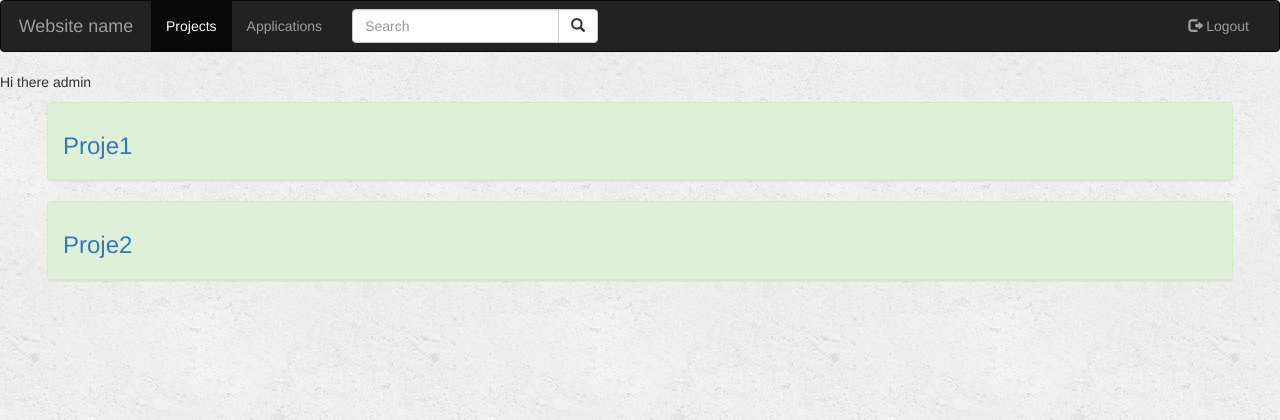
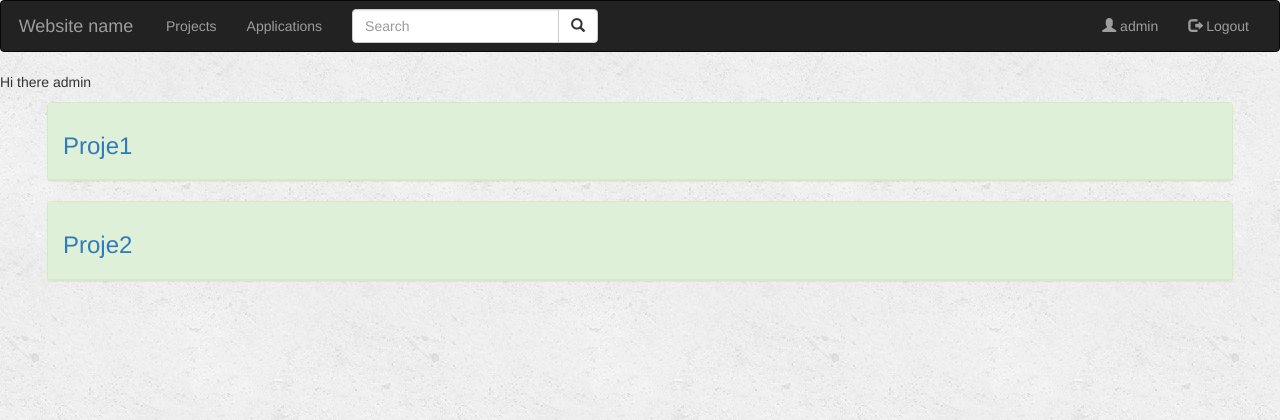
Before and after one commit to Ylmz42/Django_Application, a Django app: page /project/ in a window 1280 px wide. Shown: the top 420 px of the page. Run offline with Django 3.2, Linux system fonts and the light colour scheme; a user stored in the database is signed in; data comes from the database, SQL or seed files in the repository; both versions use the stored data as it was after the commit; some libraries are stand-ins or nearby versions.

Commit message:
log-in page changed

```diff
--- a/project/templates/project/base.html
+++ b/project/templates/project/base.html
@@ -24,7 +24,7 @@
       <!-- Items -->
       <div class="collapse navbar-collapse" id="topNavBar">
         <ul class="nav navbar-nav">
-          <li class="active"><a href="#">Projects</a></li>
+          <li class=""><a href="#">Projects</a></li>
           <li><a href="#">Applications</a></li>
         </ul>
         <form class="navbar-form navbar-left" action="{% url 'project:index' %}">
@@ -39,6 +39,7 @@
         </form>
         <ul class="nav navbar-nav navbar-right">
           {% if user.is_authenticated %}
+            <li><a href="#"><span class="glyphicon glyphicon-user"></span> {{user.username}}</a></li>
             <li><a href="http://127.0.0.1:8000/logout_user/"><span class="glyphicon glyphicon-log-out"></span> Logout</a></li>
           {% else %}
             <li class="{% block register_active %}{% endblock %}"><a href="{% url 'project:register' %}"><span class="glyphicon glyphicon-user"></span> Register</a></li>
--- a/project/templates/project/base_visitor.html
+++ b/project/templates/project/base_visitor.html
@@ -23,7 +23,7 @@
       <!-- Items -->
       <div class="collapse navbar-collapse" id="topNavBar">
         <ul class="nav navbar-nav">
-          <li class="active"><a href="#">Projects</a></li>
+          <li class=""><a href="#">Projects</a></li>
           <li><a href="#">Applications</a></li>
         </ul>
         <form class="navbar-form navbar-left" action="{% url 'project:index' %}">
--- a/project/views.py
+++ b/project/views.py
@@ -68,3 +68,15 @@ def detail(request, project_id):
     # try/Except statement
     project = get_object_or_404(Project.objects.all(), pk=project_id)
     return render(request, 'project/project_detail.html',  {'project': project})
+
+def create_project(request):
+    return
+
+def delete_project(request):
+    return
+
+def create_application(request):
+    return
+
+def delete_application(request):
+    return
```
Also changed, not shown: db.sqlite3.
